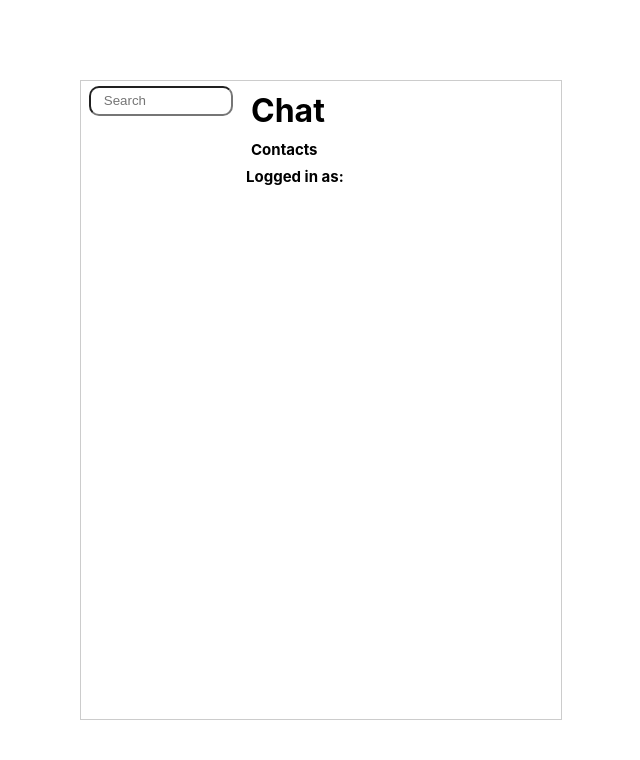
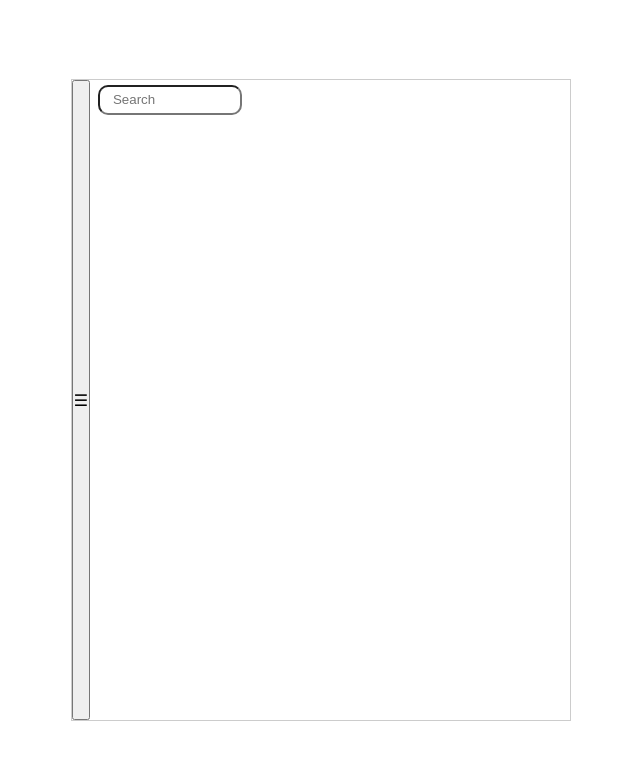
Before and after one commit to weralite/chat-application, a React (Create React App) app in the folder client/: page /chat in a window 1280 px wide. Shown: the top 760 px of the page, without its empty margins (319-959 px from the left). Built offline with nearby package versions, Linux system fonts and the light colour scheme.

Commit message:
added the startings of a menu

```diff
--- a/client/src/App.css
+++ b/client/src/App.css
@@ -19,37 +19,38 @@ h6 {
 body {
   display: flex;
   justify-content: center;
-  /* Horizontally center the chat app */
   align-items: center;
-  /* Vertically center the chat app */
   height: 100vh;
-  /* Set the height of the root container to the full viewport height */
 }
 
 .chat-app {
   border: 1px solid #ccc;
   min-width: 10rem;
   max-width: 40rem;
-  height: 40rem;
 }
 
 .chat-wrapper {
   display: flex;
   flex-direction: row;
+
 }
 
 .chat-main-window {
-  padding: 5px;
+  display: flex;
+  flex-direction: column;
   width: 20rem;
+  height: 40rem;
 }
 
+.chat-room-header {
+  padding: 5px;
+  border-bottom: 1px solid #ccc;
+  display: flex;
+  justify-content: space-between;
+}
 .chat-textbox {
+  flex-grow: 1;
   padding: 5px;
-}
-
-.chat-textbox {
-  height: 25rem;
-  width: 18rem;
   border: 1px solid #ccc;
   overflow-y: auto;
 }
@@ -59,7 +60,7 @@ body {
 }
 
 .chat-ongoing-chats {
-  height: 15rem;
+  height: 40rem;
   padding: 5px;
   overflow-y: auto;
   width: 10rem;
@@ -134,7 +135,7 @@ body {
 }
 
 .input-and-send-box {
-  width: 18rem;
+  width: 100%;
 }
 
 .find-chat-input {
@@ -157,3 +158,7 @@ body {
 .msgcount-container p {
   margin: 0; /* Remove default margin of paragraph */
 }
+
+.hamburger-button {
+  height: 100%;
+}
--- a/client/src/components/chat/chat.js
+++ b/client/src/components/chat/chat.js
@@ -4,6 +4,9 @@ import io from 'socket.io-client';
 import ChatList from './chatList';
 import ContactsModal from './contactsModal';
 import ChatArea from './chatArea';
+import './menu.css';
+import SidebarMenu from './menu';
+
 
 const ENDPOINT = 'http://localhost:8080';
 
@@ -18,7 +21,6 @@ const Chat = () => {
     const [contacts, setContacts] = useState([]); // Add function to set contacts via name
     const [chats, setChats] = useState([]); // Add function to set chats via name
     const [chatList, setChatList] = useState([]); // Add function to set chatList via name
-
     const [chatId, setChatId] = useState(null);
     const [senderId, setSenderId] = useState(null);
     const [receiverId, setReceiverId] = useState(null);
@@ -29,6 +31,16 @@ const Chat = () => {
     const userId = localStorage.getItem('userId');
     const chatEndRef = useRef(null); // Keeping track of the end of the chat
     const modalRef = useRef(null); // Keeping track of the modal
+    const [isOpen, setIsOpen] = useState(false);
+
+
+    const toggleMenu = () => {
+        setIsOpen(!isOpen);
+    };
+
+    const closeMenu = () => {
+        setIsOpen(false);
+    };
 
     const fetchContacts = async () => {
         try {
@@ -386,7 +398,18 @@ const Chat = () => {
     return (
         <div className='chat-app'>
             <div className='chat-wrapper'>
-
+                <div className="menu-container">
+                    <button className="hamburger-button" onClick={toggleMenu}>
+                        ☰
+                    </button>
+                    <SidebarMenu
+                        isOpen={isOpen}
+                        username={username}
+                        closeMenu={closeMenu}
+                        setModalVisible={setModalVisible}
+                        fetchContacts={fetchContacts}
+                    />
+                </div>
                 <ChatList
                     chatList={chatList}
                     openChatByChatId={openChatByChatId}
@@ -394,13 +417,7 @@ const Chat = () => {
                 />
 
                 <div className='chat-main-window'>
-                    <h1>Chat</h1>
-                    <div className='chat-primary-contacts'>
-                        <h2 onClick={() => {
-                            setModalVisible(true);
-                            fetchContacts(); // Fetch contacts when the modal is opened
-                        }}>Contacts</h2>
-                    </div>
+
                     <ContactsModal
                         userId={userId}
                         contacts={contacts}
@@ -410,7 +427,7 @@ const Chat = () => {
                         setModalVisible={setModalVisible}
                     />
 
-                    <h2>Logged in as: {username}</h2>
+
 
                     {activeChat && (
 
--- a/client/src/components/chat/chatArea.js
+++ b/client/src/components/chat/chatArea.js
@@ -12,12 +12,13 @@ const ChatArea = ({ activeChat, receiver, receiverOnline, userId, message, setMe
 
     return (
         <>
-            <p>Chatting with {receiver}</p>
+        <div className='chat-room-header'>
             {receiverOnline ? (
                 <p>{receiver} is online</p>
             ) : (
                 <p>{receiver} is offline</p>
             )}
+            </div>
             <div className='chat-textbox'>
                 {activeChat && activeChat.messages && (
                     activeChat.messages.map((message, index) => (
--- /dev/null
+++ b/client/src/components/chat/menu.css
@@ -0,0 +1,34 @@
+.menu-container {
+    position: relative;
+  }
+
+  .hamburger-button {
+    font-size: 1rem;
+    cursor: pointer;
+  }
+
+  .menu {
+    position: absolute;
+    top: 0;
+    left: 0;
+    width: 200px;
+    height: 100%;
+    background-color: #fff;
+    box-shadow: 0 0 10px rgba(0, 0, 0, 0.2);
+    transition: transform 0.3s ease; /* Apply transition effect to transform */
+
+  }
+
+  .menu-container.open .menu {
+    transform: translateX(0); /* Slide the menu in when open */
+  }
+
+
+  .menu-items {
+    padding: 0;
+    list-style: none;
+  }
+
+  .menu-items li {
+    padding: 0.5rem;
+  }
--- /dev/null
+++ b/client/src/components/chat/menu.js
@@ -0,0 +1,27 @@
+import React from 'react';
+import './menu.css'; // Import CSS file for styling
+
+function SidebarMenu({ isOpen, username, closeMenu, setModalVisible, fetchContacts }) {
+  return (
+    <>
+      {isOpen && (
+        <div className="menu">
+          <button onClick={closeMenu}>Close Menu</button>
+          <h2>Logged in as: {username}</h2>
+          <ul className="menu-items">
+            <li
+              onClick={() => {
+                setModalVisible(true);
+                fetchContacts(); // Fetch contacts when the modal is opened
+              }}
+            >
+              Contacts
+            </li>
+          </ul>
+        </div>
+      )}
+    </>
+  );
+}
+
+export default SidebarMenu;
```
